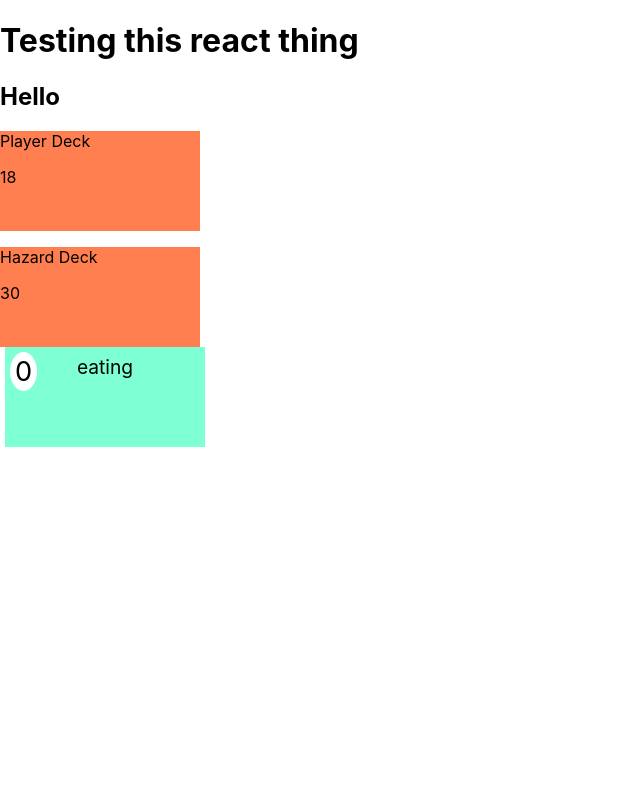
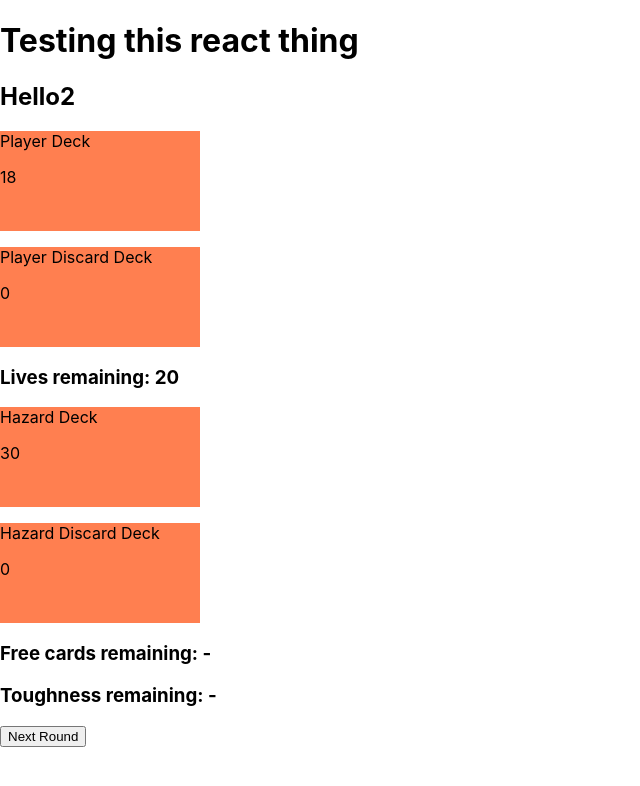
Before and after one commit to shootersf/friday, a React (Create React App) app: page / in a window 1280 px wide. Shown: the top 786 px of the page, without its empty margins (0-640 px from the left). Built offline with nearby package versions, Linux system fonts and the light colour scheme; the HTML template or start-up script is replaced by a standard one.

Commit message:
refactored into smaller components

```diff
--- a/src/App.js
+++ b/src/App.js
@@ -1,9 +1,11 @@
-//import logo from './logo.svg';
 //import './App.css';
 import { useState } from 'react'
+import FridayGame from './components/FridayGame'
 import FightingCard from "./components/FightingCard"
 import HazardCard from "./components/HazardCard"
+import HazardSelection from './components/HazardSelection'
 import Deck from "./components/Deck"
+import { drawCard, createDeck, createHazardDeck } from './helpers'
 
 import starterCards from "./data/starterFightingCards.json"
 import hCards from "./data/hazardCards.json"
@@ -12,86 +14,48 @@ import advancedCards from "./data/advancedFightingCards.json"
 function App()
 {
 
-  const gameStateEnum = {
-    welcome: 1,
 
-  }
 
-  //let startDeck = createDeck(0, starterCards)
-  const [playerDeck, setPlayerDeck] = useState( () => createDeck(0, starterCards));
-  //let hazardDeck = createHazardDeck(18, advancedCards, hCards);
-  const [hazardDeck, setHazardDeck] = useState( () => createHazardDeck(18, advancedCards, hCards));
+// function startTurn() {
+//   // determine state
+//   console.log("here", hazardDeck.length)
+//   if (hazardDeck.length === 0)
+//   {
+//     setGameState(gameStateEnum.gameOver);
+//     return;
+//   }
+//   else if (hazardDeck.length === 1)
+//   {
+//     // TODO: No selection
+//   }
+//   else
+//   {
+//     setGameState(gameStateEnum.selection);
+//     // draw two hazards and set them as options
+//     const cards = [];
+//     cards.push(drawCard(hazardDeck, setHazardDeck));
+//     cards.push(drawCard(hazardDeck, setHazardDeck));
+//     console.log("card1", cards[0]);
+//     setHazardOptions(cards);
 
-  console.log("starter deck", playerDeck.length)
+//   }
+// }
+
+// if (gameState === gameStateEnum.cleanUp)
+//   startTurn();
+// // UI
 
   return (
     <div className="App">
-      <h1>Testing this react thing</h1>
-      <h2>Hello</h2>
-      <Deck name="Player" count={playerDeck.length} />
-      <Deck name="Hazard" count={hazardDeck.length} />
-      <FightingCard {...playerDeck[17]}/>
-      <br>
-      </br>
-      {/* <HazardCard {...testHazard}/> */}
+      <FridayGame />
     </div>
   );
 }
 
-/*
- *  Takes an ID to start counting from and an array of constructors objects (cards without id and with a copies key)
- *  Coverts them to a deck with ids and no copies key
-*/
-function createDeck(starterID, constructionArr)
-{
-  let id = starterID;
-  const deck = [];
 
-  constructionArr.forEach(cardCons => {
-    //loop to create a card for each copy
-    for (let i = 0; i < cardCons.copies; i++)
-    {
-      const card = {};
-      card.id = id;
-      // loop over object and add all key/values
-      for (const key in cardCons)
-      {
-        if(key !== "copies")
-          card[key] = cardCons[key];
-      }
-      deck.push(card);
-      id++;
-    }
-  });
-  return deck;
-}
 
-function createHazardDeck(starterID, construcionArr, hazardArr)
-{
-  let id = starterID;
-  const deck = [];
-
-  construcionArr.forEach(cardCons => {
-    //loop over power array, 1 value for each card to create
-    for (let i = 0; i < cardCons.power.length; i++)
-    {
-      const card = {};
-      card.id = id;
-      card.name = cardCons.name;
-      card.power = cardCons.power[i];
-      // attach hazard
-      const hazardID = cardCons.hID[i];
-      const hazard = hazardArr[hazardID];
-      for (const key in hazard)
-      {
-        card[key] = hazard[key];
-      }
-      // next id
-      id++;
-      deck.push(card);
-    }
-  })
-  return deck;
-}
+// function hazardSelected(hid) {
+//   console.log(hid);
+// }
 
 export default App;
--- /dev/null
+++ b/src/components/FridayGame.js
@@ -0,0 +1,79 @@
+import { useState } from 'react'
+
+import LeftSideInfo from './LeftSideInfo'
+import RightSideInfo from './RightSideInfo'
+import FridayMainDisplay from './FridayMainDisplay'
+import PlayerInput from './PlayerInput'
+
+import { drawCard, createDeck, createHazardDeck } from '../helpers'
+import { TOTAL_LIVES, gameStateEnum } from '../constants'
+
+import starterCards from '../data/starterFightingCards.json'
+import hCards from '../data/hazardCards.json'
+import advancedCards from '../data/advancedFightingCards.json'
+
+
+
+
+
+const FridayGame = () => {
+
+	// Initial state for game
+	const [playerDeck, setPlayerDeck] = useState( () => createDeck(0, starterCards));
+	const [playerDiscard, setPlayerDiscard] = useState([]);
+	const [hazardDeck, setHazardDeck] = useState( () => createHazardDeck(18, advancedCards, hCards));
+	const [hazardDiscard, setHazardDisard] = useState([]);
+	const [exile, setExile] = useState([]);
+	const [hazardOptions, setHazardOptions] = useState([]);
+	const [currentHazard, setCurrentHazard] = useState({});
+	const [leftSideCards, setLeftSideCards] = useState([]);
+	const [rightSideCards, setRightSideCards] = useState([]);
+	const [freeCardsRemaining, setFreeCardsRemaining] = useState(0);
+	const [tougnessRemaining, setToughnessRemaining] = useState(0);
+	const [livesRemaining, setLivesRemaining] = useState(TOTAL_LIVES);
+	const [gameState, setGameState] = useState(gameStateEnum.TURN_OVER);
+
+
+	return (
+		<div className="friday-game">
+			<h1>Testing this react thing</h1>
+			<h2>Hello2</h2>
+			<LeftSideInfo deckSize={playerDeck.length} discardSize={playerDiscard.length} remainingLives={livesRemaining} />
+
+			<RightSideInfo deckSize={hazardDeck.length} discardSize={hazardDiscard.length} freeCardsRemaining={freeCardsRemaining}
+				toughnessRemaining={tougnessRemaining} fighting={gameState === gameStateEnum.FIGHTING_HAZARD} />
+
+			<FridayMainDisplay gameState={gameState} hazard={currentHazard} hazardOptions={hazardOptions} optionsOnClick={hazardSelected}
+				leftCards={leftSideCards} rightCards={rightSideCards} />
+
+			<PlayerInput gameState={gameState} canDraw={playerDeck.length > 0 || playerDiscard.length > 0}
+				turnClick={nextTurn} drawClick={drawCard} finishClick={finishTurn} />
+			{/* <Deck name="Player" count={playerDeck.length} />
+			<Deck name="Hazard" count={hazardDeck.length} /> */}
+			{/* <HazardSelection options={hazardOptions} onClick={hazardSelected}/> */}
+			{/* <FightingCard {...playerDeck[17]}/>
+			<br>
+			</br>
+			<HazardCard {...hazardDeck[0]} /> */}
+		</div>
+	)
+
+	// Game Logic
+	function hazardSelected(hid) {
+		console.log(hid);
+	}
+
+	function nextTurn() {
+		console.log("new Turn");
+	}
+
+	function drawCard() {
+		console.log("draw card");
+	}
+
+	function finishTurn() {
+		console.log("finish turn");
+	}
+}
+
+export default FridayGame
--- /dev/null
+++ b/src/components/FridayMainDisplay.js
@@ -0,0 +1,18 @@
+import { gameStateEnum } from '../constants'
+import HazardSelection from './HazardSelection'
+
+const FridayMainDisplay = ({ gameState, hazard, hazardOptions, optionsOnClick, leftCards, rightCards }) => {
+
+	switch(gameState) {
+		case gameStateEnum.SELECTING_HAZARD:
+			return (
+				<HazardSelection options={hazardOptions} onClick={optionsOnClick} />
+			);
+			break;
+		default:
+			return null;
+	}
+
+}
+
+export default FridayMainDisplay
--- a/src/components/HazardCard.js
+++ b/src/components/HazardCard.js
@@ -1,8 +1,13 @@
-const HazardCard = ({ name, free, toughness}) => {
+const HazardCard = ({ name, freeCards, toughness, id, onClick}) => {
+	// visual cue to user that hazard can be selected todo: border?
+	const pointerHazardStyle = {
+		cursor: "pointer"
+	}
+
 	return (
-		<div className="hazard-card">
+		<div className="hazard-card" style={onClick ? pointerHazardStyle : null} onClick={ () => onClick(id) }>
 			<div className="hazard-card-name">{name}</div>
-			<div className="hazard-card-free">{free}</div>
+			<div className="hazard-card-free">{freeCards}</div>
 			<div className="hazard-card-toughness">{toughness}</div>
 		</div>
 	)
--- /dev/null
+++ b/src/components/HazardSelection.js
@@ -0,0 +1,22 @@
+import HazardCard from "./HazardCard";
+
+const HazardSelection = ({ options , onClick }) => {
+	console.log(options);
+	if (options.length > 0)
+	{
+		return (
+		<div className="hazard-options">
+			<h3> Select the next hazard:</h3>
+			<HazardCard {...options[0]} onClick={onClick}/>
+			<HazardCard {...options[1]} onClick={onClick}/>
+		</div>
+		)
+	}
+	else
+	{
+		return null;
+	}
+
+}
+
+export default HazardSelection;
--- /dev/null
+++ b/src/components/LeftSideInfo.js
@@ -0,0 +1,13 @@
+import Deck from './Deck'
+
+const LeftSideInfo = ({ deckSize, discardSize, remainingLives }) => {
+	return (
+		<div>
+			<Deck name="Player" count={deckSize} />
+			<Deck name="Player Discard" count={discardSize} />
+			<h3> Lives remaining: {remainingLives}</h3>
+		</div>
+	)
+}
+
+export default LeftSideInfo
--- /dev/null
+++ b/src/components/PlayerInput.js
@@ -0,0 +1,25 @@
+import { gameStateEnum } from '../constants'
+
+
+const PlayerInput = ({ gameState, canDraw, turnClick, drawClick, finishClick }) => {
+	switch(gameState) {
+		case gameStateEnum.TURN_OVER:
+			return (
+				<button onClick={turnClick}>Next Round</button>
+			);
+			break;
+		case gameStateEnum.FIGHTING_HAZARD:
+			return (
+				<>
+					<button onClick={drawClick} disabled={!canDraw}>Draw Card</button>
+					<button onClick={finishClick}>Finish Fight</button>
+				</>
+			);
+			break;
+		default:
+			return null;
+	}
+
+}
+
+export default PlayerInput
--- /dev/null
+++ b/src/components/RightSideInfo.js
@@ -0,0 +1,14 @@
+import Deck from './Deck'
+
+const RightSideInfo = ({ deckSize, discardSize, free, toughnessRemaining, fighting}) => {
+	return (
+		<div>
+			<Deck name="Hazard" count={deckSize} />
+			<Deck name="Hazard Discard" count={discardSize} />
+			<h3> Free cards remaining: {fighting ? free : "-"}</h3>
+			<h3> Toughness remaining: {fighting ? toughnessRemaining : "-"}</h3>
+		</div>
+	)
+}
+
+export default RightSideInfo
--- /dev/null
+++ b/src/constants.js
@@ -0,0 +1,9 @@
+// Constants
+export const gameStateEnum = {
+    TURN_OVER: 0,
+    SELECTING_HAZARD: 1,
+    FIGHTING_HAZARD: 2,
+    GAME_OVER: 3,
+}
+
+export const TOTAL_LIVES = 20;
--- /dev/null
+++ b/src/helpers.js
@@ -0,0 +1,73 @@
+/* Contains helper functions for deck creation and card draw */
+
+export function drawCard(deck, setDeck) {
+	// Select random position in deck array
+	const position = Math.floor(Math.random() * deck.length);
+	const drawnCard = deck[position];
+
+	// filter card from deck
+	//const filteredDeck = deck.filter( card => card.id != drawCard.id);
+
+	//setDeck( deck.filter( card => card.id != drawnCard.id));
+	setDeck( previousState => {
+	  return previousState.filter( card => card.id !== drawnCard.id);
+	})
+
+	return drawnCard;
+}
+
+/*
+ *  Takes an ID to start counting from and an array of constructors objects (cards without id and with a copies key)
+ *  Coverts them to a deck with ids and no copies key
+*/
+export function createDeck(starterID, constructionArr)
+{
+  let id = starterID;
+  const deck = [];
+
+  constructionArr.forEach(cardCons => {
+    //loop to create a card for each copy
+    for (let i = 0; i < cardCons.copies; i++)
+    {
+      const card = {};
+      card.id = id;
+      // loop over object and add all key/values
+      for (const key in cardCons)
+      {
+        if(key !== "copies")
+          card[key] = cardCons[key];
+      }
+      deck.push(card);
+      id++;
+    }
+  });
+  return deck;
+}
+
+export function createHazardDeck(starterID, construcionArr, hazardArr)
+{
+  let id = starterID;
+  const deck = [];
+
+  construcionArr.forEach(cardCons => {
+    //loop over power array, 1 value for each card to create
+    for (let i = 0; i < cardCons.power.length; i++)
+    {
+      const card = {};
+      card.id = id;
+      card.name = cardCons.name;
+      card.power = cardCons.power[i];
+      // attach hazard
+      const hazardID = cardCons.hID[i];
+      const hazard = hazardArr[hazardID];
+      for (const key in hazard)
+      {
+        card[key] = hazard[key];
+      }
+      // next id
+      id++;
+      deck.push(card);
+    }
+  })
+  return deck;
+}
```
